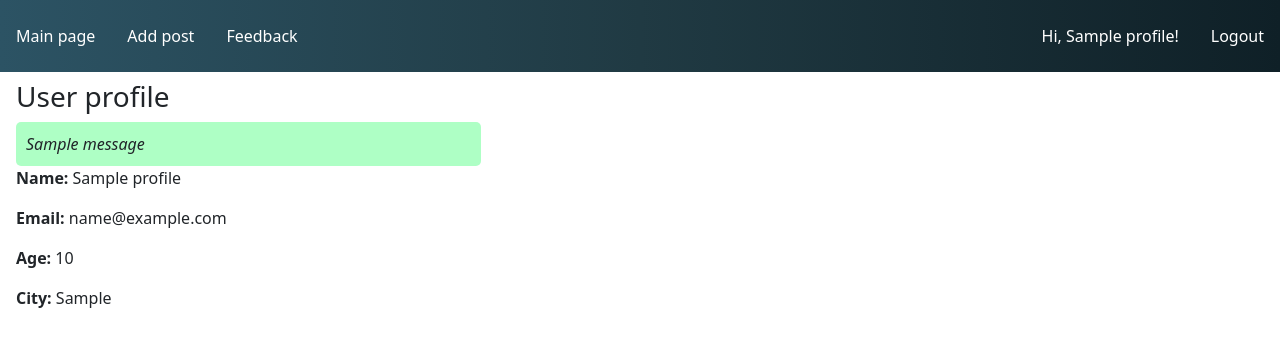
After one commit to KirylDumanski/Flask-Blog, a Flask app: page /profile in a window 1280 px wide. The commit adds this page. Shown: the top 347 px of the page. Run offline with Flask 2, Linux system fonts and the light colour scheme; a user stored in the database is signed in; tables that the repository leaves empty hold one stand-in row (values such as "Sample post"); one stand-in notice (Sample message) is shown.

Commit message:
Feat: Add profile page, remember me checkbox when user login

```diff
--- a/app.py
+++ b/app.py
@@ -1,6 +1,6 @@
 from datetime import datetime
 
-from flask import Flask, render_template, request, flash, session, redirect, url_for, abort
+from flask import Flask, render_template, request, flash, redirect, url_for
 from flask_login import LoginManager, login_user, login_required, current_user, logout_user
 from flask_sqlalchemy import SQLAlchemy
 from slugify import slugify
@@ -16,6 +16,8 @@ app.config.from_object(__name__)
 db = SQLAlchemy(app)
 
 login_manager = LoginManager(app)
+login_manager.login_view = 'login'
+login_manager.login_message_category = 'success'
 
 menu = [{"name": "Main page", "url": "index"},
         {"name": "Add post", "url": "add-post"},
@@ -101,6 +103,7 @@ def index():
 
 
 @app.route("/post/<int:post_id>/<string:post_slug>")
+@login_required
 def post_detail(post_id, post_slug):
     try:
         article = Article.query.filter_by(id=post_id, slug=post_slug).one()
@@ -144,6 +147,7 @@ def post_update(post_id):
 
 
 @app.route("/add-post", methods=["POST", "GET"])
+@login_required
 def add_post():
     if request.method == 'POST':
         try:
@@ -206,12 +210,16 @@ def register():
 
 @app.route("/login", methods=["POST", "GET"])
 def login():
+    if current_user.is_authenticated:
+        return redirect(url_for('profile'))
+
     if request.method == 'POST':
         user = Users.query.filter_by(email=request.form['email']).one()
         if user and check_password_hash(user.password, request.form['password']):
-            login_user(user)
+            rm = True if request.form.get('remember_me') else False
+            login_user(user, remember=rm)
             flash('Logged in successfully.', category='success')
-            return redirect(url_for('index'))
+            return redirect(request.args.get('next') or url_for('profile'))
         else:
             flash('Incorrect username and/or password entered', category='error')
 
@@ -222,20 +230,16 @@ def login():
 @login_required
 def logout():
     """Logout the current user."""
-    user = current_user
-    user.authenticated = False
-    db.session.add(user)
-    db.session.commit()
     logout_user()
     flash('Logged out successfully', category='success')
     return redirect(url_for('index'))
 
 
-@app.route("/profile/<username>")
-def profile(username):
-    if 'userLogged' not in session or session['userLogged'] != username:
-        abort(401)
-    return f"{username}'s profile."
+@app.route("/profile")
+@login_required
+def profile():
+    user = current_user
+    return render_template('profile.html', user=user)
 
 
 @app.errorhandler(404)
--- a/templates/base.html
+++ b/templates/base.html
@@ -25,15 +25,13 @@
       </ul>
       <ul class="nav nav-pills ms-auto">
         {% if current_user.is_authenticated %}
-          <li class="nav-item"><a href="#" class="nav-link">Hi, {{ current_user.profile.name }}!</a></li>
+          <li class="nav-item"><a href="{{url_for('profile')}}" class="nav-link">Hi, {{ current_user.profile.name }}!</a></li>
           <li class="nav-item"><a href="{{url_for('logout')}}" class="nav-link">Logout</a></li>
         {% else %}
           <li class="nav-item"><a href="{{url_for('register')}}" class="nav-link">Register</a></li>
           <li class="nav-item"><a href="{{url_for('login')}}" class="nav-link">Login</a></li>
         {% endif %}
       </ul>
-
-
     </header>
   </div>
   {%endblock mainmenu%}
--- a/templates/login.html
+++ b/templates/login.html
@@ -7,9 +7,10 @@
   {%for category, message in get_flashed_messages(True)%}
   <div class="flash {{category}}">{{message}}</div>
   {%endfor%}
-  <form action="/login" method="post">
+  <form action="" method="post">
     <p><label>Email: </label><input type="text" name="email" class="form-control" required></p>
     <p><label>Password: </label><input type="password" name="password" class="form-control" required></p>
+    <p><input type="checkbox" name="remember_me"> Remember me</p>
     <p class="text">
       <input type="submit" value="Login" class="btn btn-primary"/>
       <a href="{{url_for('register')}}" class="btn btn-success">Sign up</a>
--- /dev/null
+++ b/templates/profile.html
@@ -0,0 +1,18 @@
+{%extends 'base.html'%}
+
+{%block content%}
+{{super()}}
+<div class="col-5">
+  <h3>User profile</h3>
+  {%for category, message in get_flashed_messages(True)%}
+  <div class="flash {{category}}">{{message}}</div>
+  {%endfor%}
+  <div>
+    <p><b>Name:</b> {{user.profile.name}}</p>
+    <p><b>Email:</b> {{user.email}}</p>
+    <p><b>Age:</b> {{user.profile.age}}</p>
+    <p><b>City:</b> {{user.profile.city}}</p>
+  </div>
+</div>
+
+{%endblock%}
```
